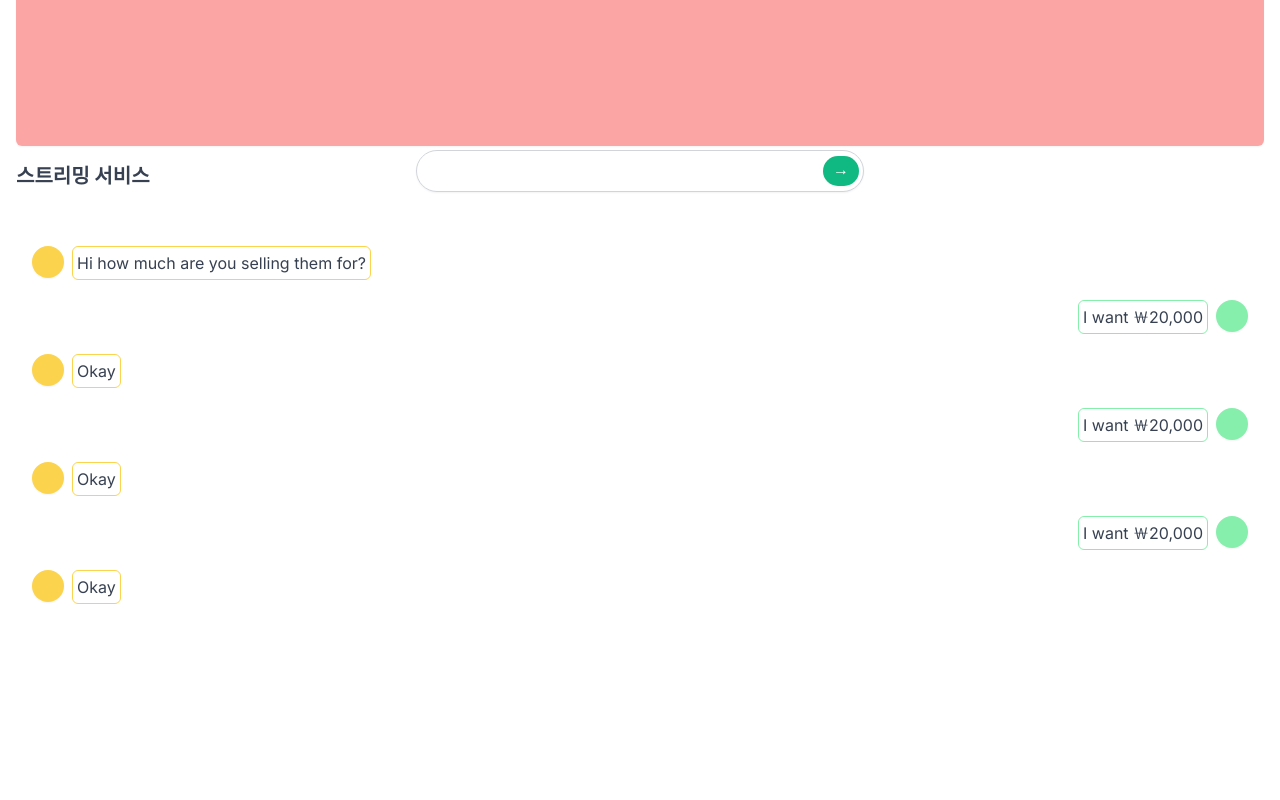
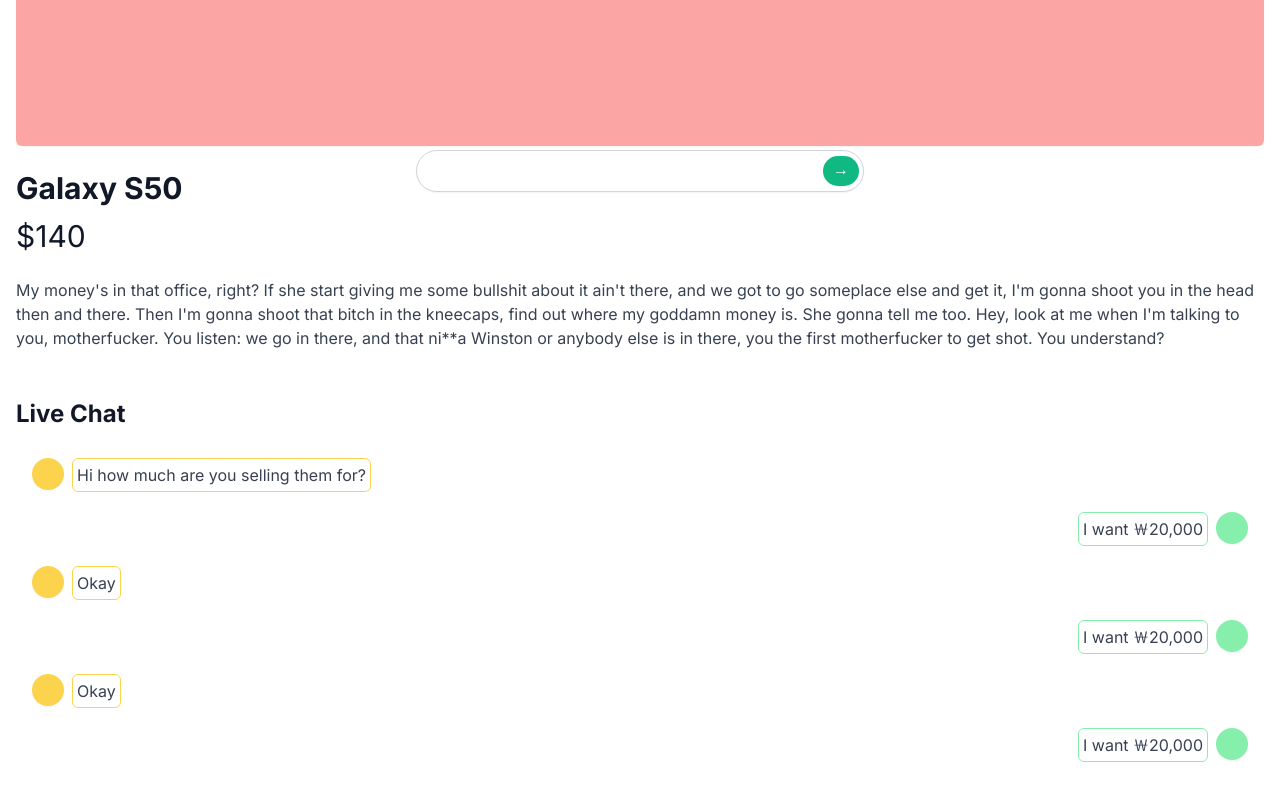
Before and after one commit to sdfwefk11/next-market, a Next.js app: page /stream/1 in a window 1280 px wide. Shown: the part 596-1396 px from the top of the page. Before the commit the page ends 1242 px from the top, so only its background shows below. Built offline with nearby package versions, Linux system fonts and the light colour scheme.

Commit message:
Fixed Stream Page

```diff
--- a/src/app/stream/[id]/page.tsx
+++ b/src/app/stream/[id]/page.tsx
@@ -1,9 +1,26 @@
 export default function StreamDetail() {
   return (
-    <div className="py-10 px-4 space-y-4">
+    <div className="py-10 px-4">
       <div className="w-full bg-red-300 aspect-video rounded-md shadow-sm" />
-      <h3 className="text-gray-700 text-xl font-bold mt-2">스트리밍 서비스</h3>
-      <div className="space-y-5 py-10 pb-16 h-[50vh] overflow-y-scroll px-4">
+      <div className="mt-6">
+        <h1 className="text-3xl font-bold text-gray-900">Galaxy S50</h1>
+        <p className="text-3xl mt-3 text-gray-900 block">$140</p>
+        <p className="text-base my-6 text-gray-700">
+          My money&apos;s in that office, right? If she start giving me some
+          bullshit about it ain&apos;t there, and we got to go someplace else
+          and get it, I&apos;m gonna shoot you in the head then and there. Then
+          I&apos;m gonna shoot that bitch in the kneecaps, find out where my
+          goddamn money is. She gonna tell me too. Hey, look at me when I&apos;m
+          talking to you, motherfucker. You listen: we go in there, and that
+          ni**a Winston or anybody else is in there, you the first motherfucker
+          to get shot. You understand?
+        </p>
+      </div>
+      <div className="pb-16 h-[50vh] overflow-y-scroll">
+        <div className="mt-6 -mb-3">
+          <h3 className="text-2xl font-bold text-gray-900">Live Chat</h3>
+        </div>
+        <div className="space-y-5 py-10 px-4">
           <div className="flex items-start space-x-2">
             <div className="w-8 h-8 rounded-full bg-amber-300 shadow-sm" />
             <div className="w-auto text-gray-700 rounded-md border p-1 border-amber-300">
@@ -83,6 +100,7 @@
             </div>
           </div>
         </div>
+      </div>
       <div className="fixed w-full mx-auto max-w-md bottom-3 inset-x-0">
         <div className="flex items-center relative">
           <input
```
Lines whose indentation alone changed are shown as unchanged.
